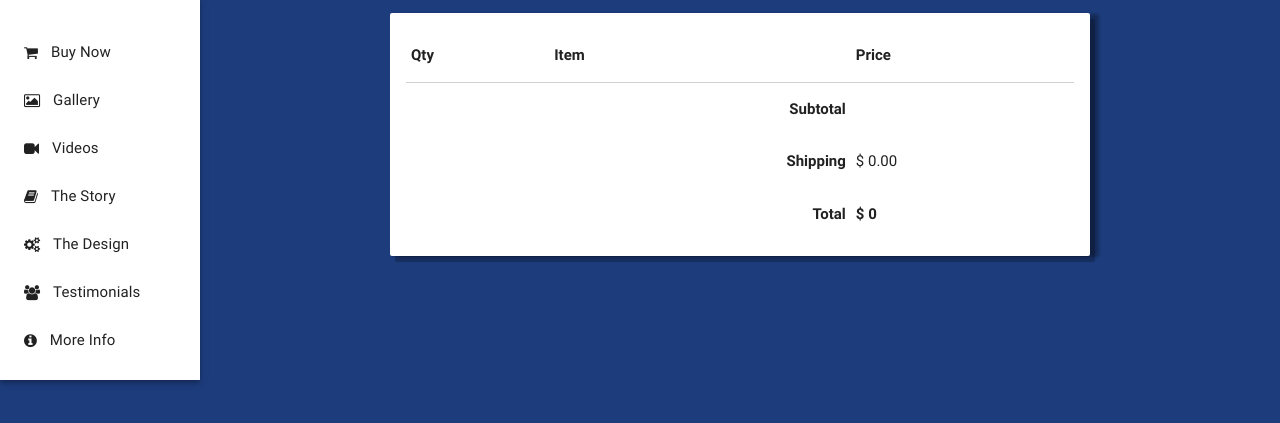
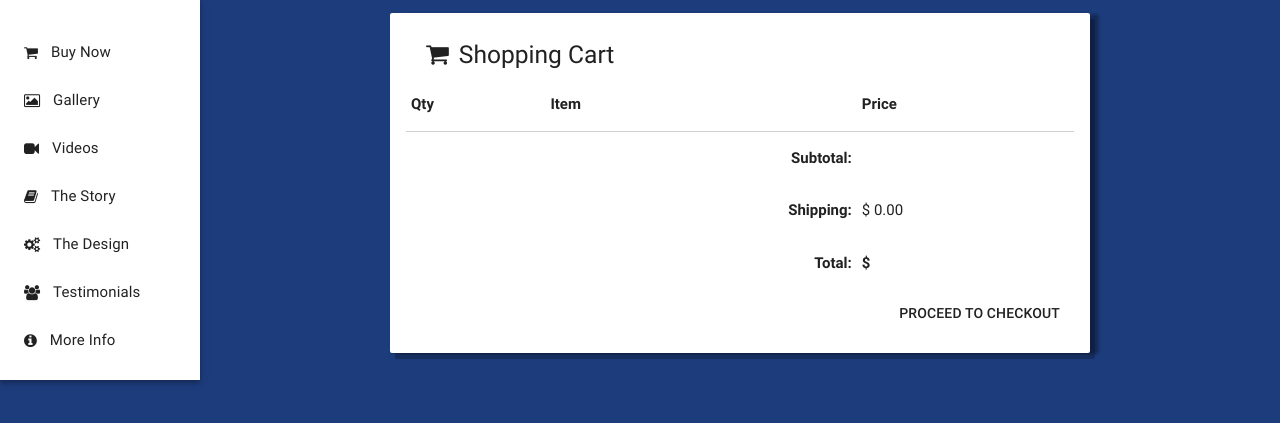
Before and after one commit to nickleach/pro-low, a website: page app/index.html at #/cart in a window 1280 px wide. Shown: the part 67-490 px from the top of the page. Drawn offline with Linux system fonts and the light colour scheme; files whose address does not match are found by name; a web font is replaced by a local one.

Commit message:
added cart functionality

```diff
--- a/app/js/controllers/CartController.js
+++ b/app/js/controllers/CartController.js
@@ -10,7 +10,8 @@ let CartController = function($scope, CartService){
       subtotal += item.total();
     });
 
-    $scope.cart.subtotal = subtotal;
+    $scope.cart.subtotal = subtotal.toFixed(2);
+    $scope.cart.total = (subtotal + $scope.cart.shipping).toFixed(2);
   }, true);
 
 };
--- a/app/js/templates/cart.tpl.html
+++ b/app/js/templates/cart.tpl.html
@@ -2,6 +2,9 @@
    <md-card  style="width: 700px;">
       <md-card-content>
       <table class="white">
+            <caption>
+              <h5 class="table-header"><i class="fa fa-shopping-cart"></i>Shopping Cart</h5>
+            </caption>
         <thead>
           <tr>
               <th data-field="id">Qty</th>
@@ -18,22 +21,29 @@
           </tr>
           <tr style="border-top: 1px solid #D0D0D0;">
             <td></td>
-            <td class="totals">Subtotal</td>
+            <td class="totals">Subtotal:</td>
             <td>{{cart.subtotal}}</td>
           </tr>
           <tr>
             <td></td>
-            <td class="totals">Shipping</td>
+            <td class="totals">Shipping:</td>
             <td>$ 0.00</td>
           </tr>
            <tr>
             <td></td>
-            <td class="totals">Total</td>
-            <td style="font-weight: bolder;"> $ {{cart.price + cart.shipping }}</td>
+            <td class="totals">Total:</td>
+            <td style="font-weight: bolder;"> $ {{cart.total}}</td>
           </tr>
         </tbody>
       </table>
-
+      <form class="totals" action="https://www.paypal.com/cgi-bin/webscr" method="post">
+        <input type="hidden" name="cmd" value="_cart">
+        <input type="hidden" name="upload" value="1">
+        <input type="hidden" name="business" value="Aines.kevin@gmail.com">
+        <input type="hidden" name="item_name_1" value="Aggregated items">
+        <input type="hidden" name="amount_1" value="{{cart.total}}">
+        <md-button value="PayPal">Proceed To Checkout</md-button>
+      </form>
     </md-card-content>
   </md-card>
 </div>
--- a/app/sass/main.scss
+++ b/app/sass/main.scss
@@ -117,3 +117,11 @@ md-sidenav.md-locked-open {
   font-weight:bolder;
   text-align: right;
 }
+
+.table-header{
+  text-align: left;
+  padding-left: 20px;
+  i{
+    margin-right: 10px;
+  }
+}
```
Also changed, not shown: app/css/main.css, app/dist/app.js.
